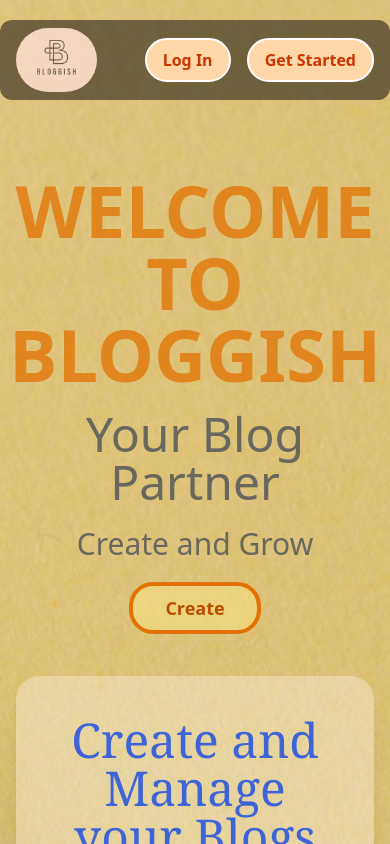
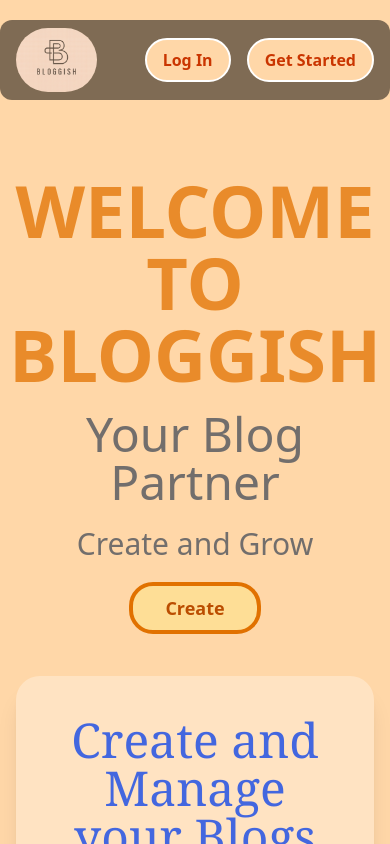
Before and after one commit to Dhruv-bhaskar/blog-website, a React (Vite) app in the folder client/: page / in a window 390 px wide. Built offline with nearby package versions, Linux system fonts and the light colour scheme.

Commit message:
some work

```diff
--- a/client/src/components/Home.jsx
+++ b/client/src/components/Home.jsx
@@ -3,8 +3,8 @@ import { Link } from "react-router-dom";
 
 const Home = () => {
   return (
-    <div className="flex flex-col items-center w-full min-h-screen bg-[url('/pencil.jpg')] bg-cover bg-center">
-      <nav className="w-full max-w-7xl mx-auto rounded-xl mt-5 p-4 flex justify-between items-center bg-black/50 sticky top-5 z-50 h-20">
+    <div className="flex flex-col items-center w-full min-h-screen bg-orange-200">
+      <nav className="w-full max-w-7xl mx-auto rounded-xl mt-5 p-4 flex justify-between items-center bg-black/50 sticky top-0 z-50 h-20">
         <div>
           <Link to="/">
             <img
--- a/client/src/components/PostDetails.jsx
+++ b/client/src/components/PostDetails.jsx
@@ -90,11 +90,11 @@ const PostDetails = () => {
       </nav>
 
       <div className="flex flex-col gap-2 w-full">
-        <div className="pl-4 pr-4 flex items-center justify-between h-[7rem] w-full mt-8">
-          <h1 className="ml-4 border-b rounded-md p-4 text-4xl font-semibold dark:text-white">
+        <div className="border pl-4 pr-4 flex flex-col sm:flex-row items-center justify-between min-h-[9rem] sm:h-[7rem] w-full mt-8">
+          <h1 className="ml-4 border-b rounded-md p-4 text-md sm:text-3xl lg:text-4xl font-semibold dark:text-white">
             {post.title}
           </h1>
-          <div className="flex items-center justify-around h-full w-[10rem] mr-7">
+          <div className="flex items-center justify-around border h-full w-[10rem] sm:mr-7">
             <Link
               to={`/edit/${post._id}`}
               className="border border-blue-500 text-blue-500 hover:bg-blue-500 hover:text-white px-4 py-2 rounded-full transition-colors text-sm font-semibold"
```
